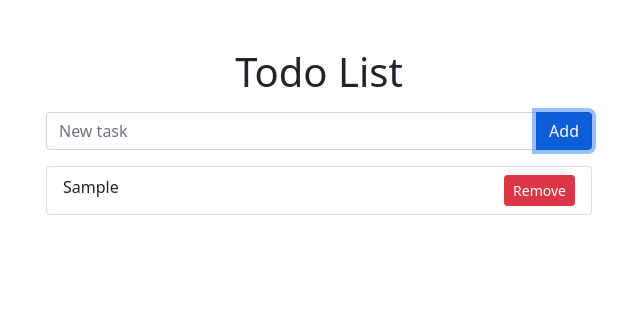
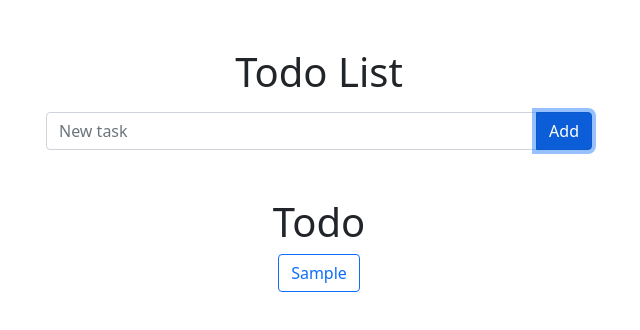
Before and after one commit to APP-iOS5th/web_todo_jaesun, a plain HTML site: page index.html in a window 1280 px wide. Both pictures are taken after typing "Sample" into the empty fields and a click on the button "Add". Shown: the whole page, without its empty margins (321-961 px from the left). Drawn offline with nearby package versions, Linux system fonts and the light colour scheme.

Commit message:
li -> btn

```diff
--- a/index.html
+++ b/index.html
@@ -30,9 +30,23 @@
               id="todoInput"
               placeholder="New task"
             />
+
             <button class="btn btn-primary" id="addTodo">Add</button>
           </div>
-          <ul class="list-group" id="todoList"></ul>
+          <div class="Todo">
+            <h1 class="mt-5 text-center">Todo</h1>
+            <div
+              class="btn-group-vertical d-grid gap-2 col-6 mx-auto"
+              role="group"
+              aria-label="Vertical"
+              id="btnTodoList"
+            ></div>
+          </div>
+
+          <!-- <div class="complete">
+            <h1 class="mt-5 text-center">complete</h1>
+            <ul class="list-group" id="completetodoList"></ul>
+          </div> -->
         </div>
       </div>
     </div>
@@ -43,36 +57,49 @@
       });
       document.getElementById("addTodo").addEventListener("click", function () {
         var value = document.getElementById("todoInput").value;
-        if (value && value!= "") {
-          addTodo(value);
+        if (value && value != "") {
+          addTodoBtn(value);
           document.getElementById("todoInput").value = "";
           storeTodos();
         }
       });
+      function addTodoBtn(text) {
+        var list = document.getElementById("btnTodoList");
 
-      function addTodo(text) {
-        var list = document.getElementById("todoList");
+        var item = document.createElement("button");
+        item.innerHTML = text;
+        item.classList.add("btn", "btn-outline-primary");
+        item.addEventListener("click", function () {
+            // addCompleteTodo(text);
+            item.parentNode.removeChild(item);
 
-        var item = document.createElement("li");
-        item.innerHTML = text;
-        item.classList.add("list-group-item");
-
-        var removeButton = document.createElement("button");
-        removeButton.innerText = "Remove";
-        removeButton.classList.add("btn", "btn-danger", "btn-sm", "float-end");
-        removeButton.addEventListener("click", function () {
-          item.parentNode.removeChild(item);
           storeTodos();
         });
-        item.appendChild(removeButton);
+
         list.appendChild(item);
       }
 
+    //   function addCompleteTodo(text) {
+    //     var list = document.getElementById("todoList");
+
+    //     var item = document.createElement("li");
+    //     item.innerHTML = text;
+    //     item.classList.add("list-group-item");
+
+    //     var removeButton = document.createElement("button");
+    //     removeButton.innerText = "Remove";
+    //     removeButton.classList.add("btn", "btn-danger", "btn-sm", "float-end");
+    //     removeButton.addEventListener("click", function () {
+    //       item.parentNode.removeChild(item);
+    //       storeTodos();
+    //     });
+    //   }
+
       function storeTodos() {
         var todos = [];
-        for (var i = 0; i < todoList.children.length; i++) {
+        for (var i = 0; i < btnTodoList.children.length; i++) {
           todos.push(
-            todoList.children[i].innerText.replace("Remove", "").trim()
+            btnTodoList.children[i].innerText
           );
         }
         localStorage.setItem("todos", JSON.stringify(todos));
@@ -82,7 +109,7 @@
         var todos = JSON.parse(localStorage.getItem("todos"));
         if (todos) {
           todos.forEach(function (todo) {
-            addTodo(todo);
+            addTodoBtn(todo);
           });
         }
       }
```
